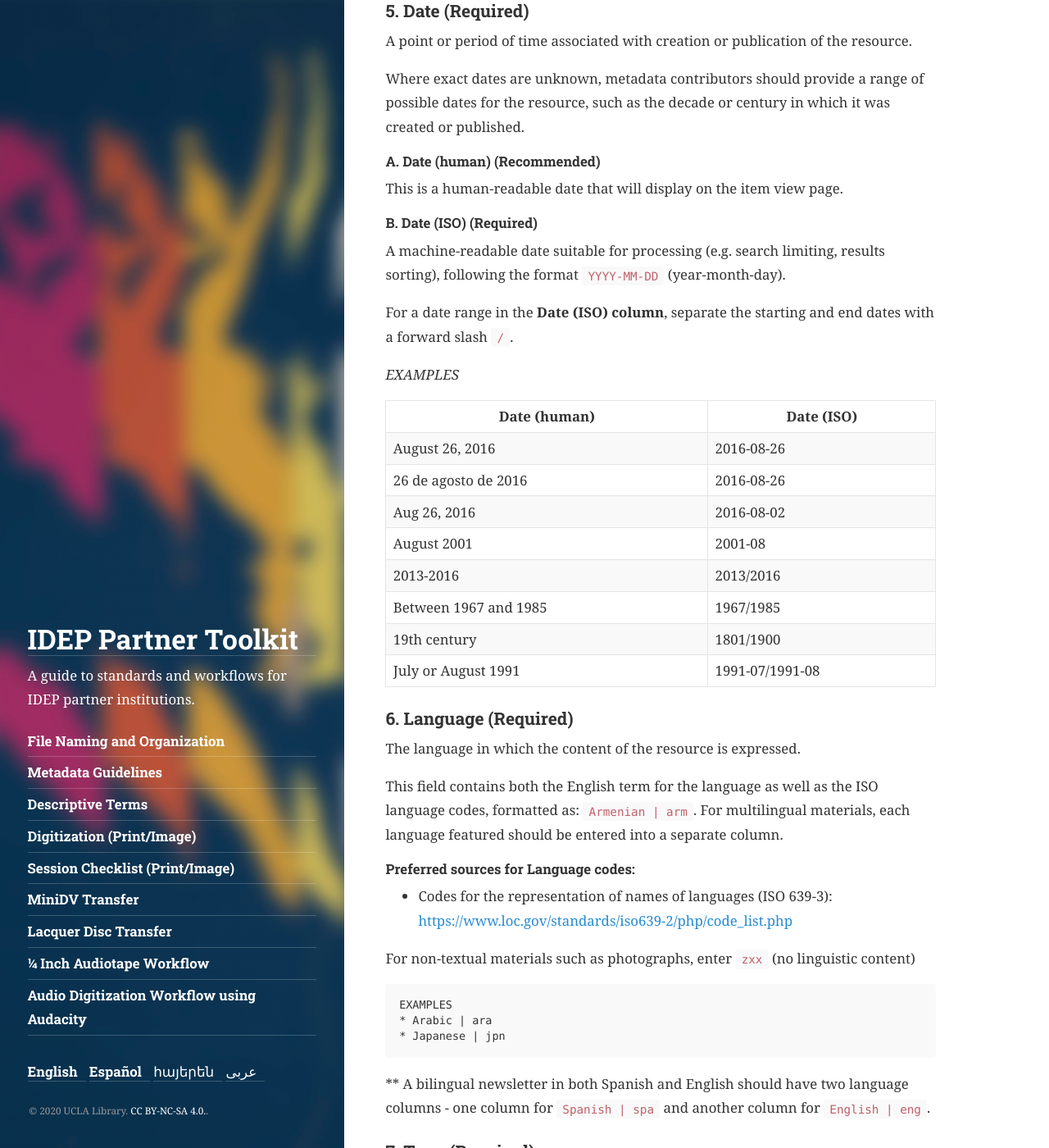
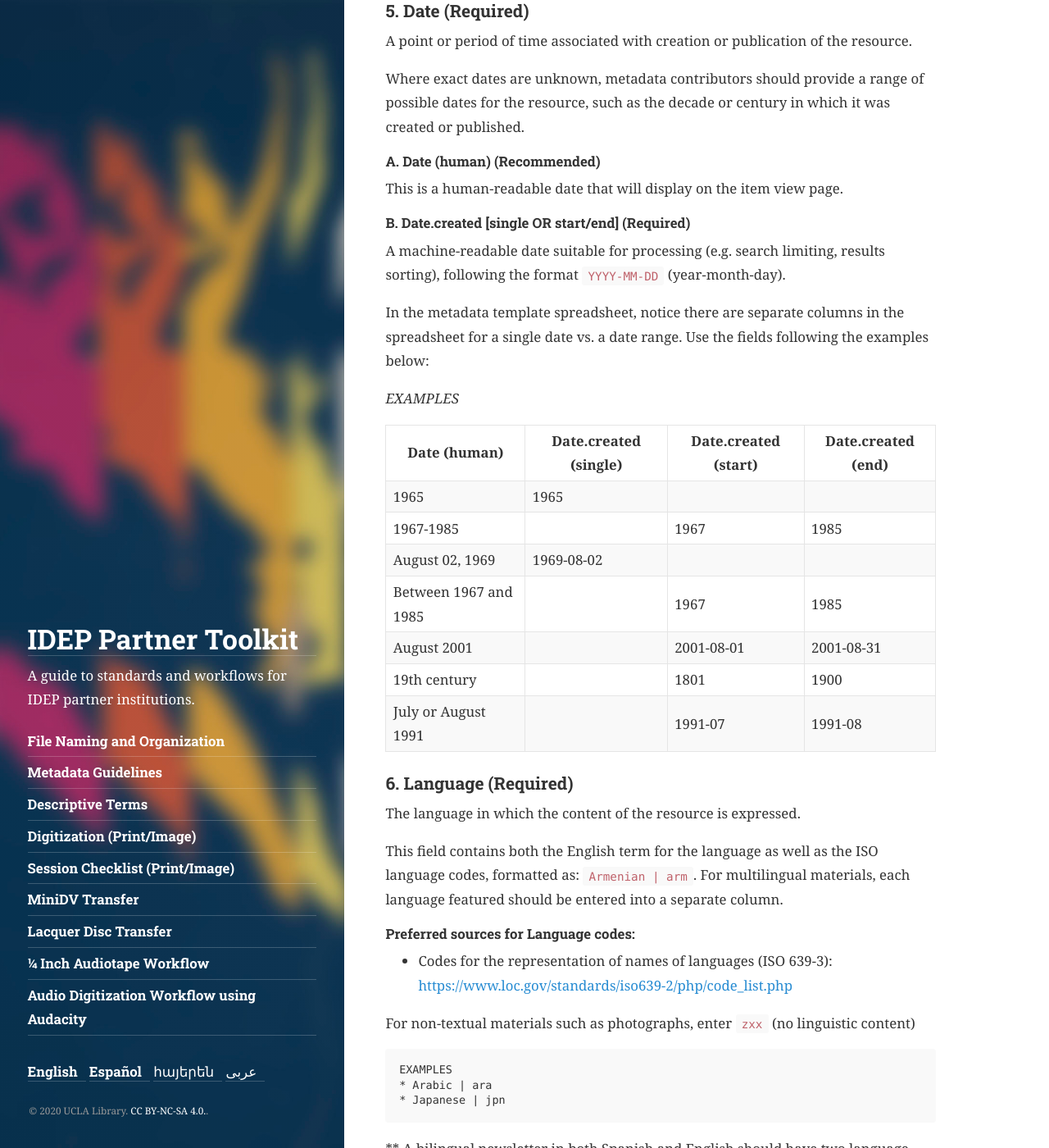
Before and after one commit to UCLALibrary/ideptoolkit, a Jekyll site: the page built from terms.md, in a window 1280 px wide and 1400 px high, scrolled down 3261 px. Shown: the whole window at 82% size. Built offline with Jekyll 4.4.1, drawn with Linux system fonts in a browser that asks for light colours; nearby versions of some CDN libraries.

Commit message:
update date fields/examples

```diff
--- a/terms.md
+++ b/terms.md
@@ -115,23 +115,22 @@ Where exact dates are unknown, metadata contributors should provide a range of p
 #### A. Date (human) (Recommended)
 This is a human-readable date that will display on the item view page.
 
-#### B. Date (ISO) (Required)
+#### B. Date.created [single OR start/end] (Required)
 A machine-readable date suitable for processing (e.g. search limiting, results sorting), following the format `YYYY-MM-DD` (year-month-day).
 
-For a date range in the **Date (ISO) column**, separate the starting and end dates with a forward slash `/`.
+In the metadata template spreadsheet, notice there are separate columns in the spreadsheet for a single date vs. a date range. Use the fields following the examples below:
 
 *EXAMPLES*
 
-| Date (human) | Date (ISO) |
-| -- | -- |
-| August 26, 2016 | 2016-08-26 |
-| 26 de agosto de 2016 | 2016-08-26 |
-| Aug 26, 2016 | 2016-08-02 |
-| August 2001 | 2001-08 |
-| 2013-2016 | 2013/2016 |
-| Between 1967 and 1985 | 1967/1985 |
-| 19th century | 1801/1900 |
-| July or August 1991 | 1991-07/1991-08 |
+| Date (human) | Date.created (single) | Date.created (start) | Date.created (end) |
+| -- | -- | -- | -- |
+| 1965 | 1965 | | |
+| 1967-1985 | | 1967 | 1985 |
+| August 02, 1969 | 1969-08-02 | | |
+| Between 1967 and 1985 | | 1967 | 1985 |
+| August 2001 | | 2001-08-01 | 2001-08-31 |
+| 19th century | | 1801 | 1900 |
+| July or August 1991 | | 1991-07 | 1991-08 |
 
 ### 6. Language (Required)
 The language in which the content of the resource is expressed.
```
Also changed, not shown: 1 other file.
